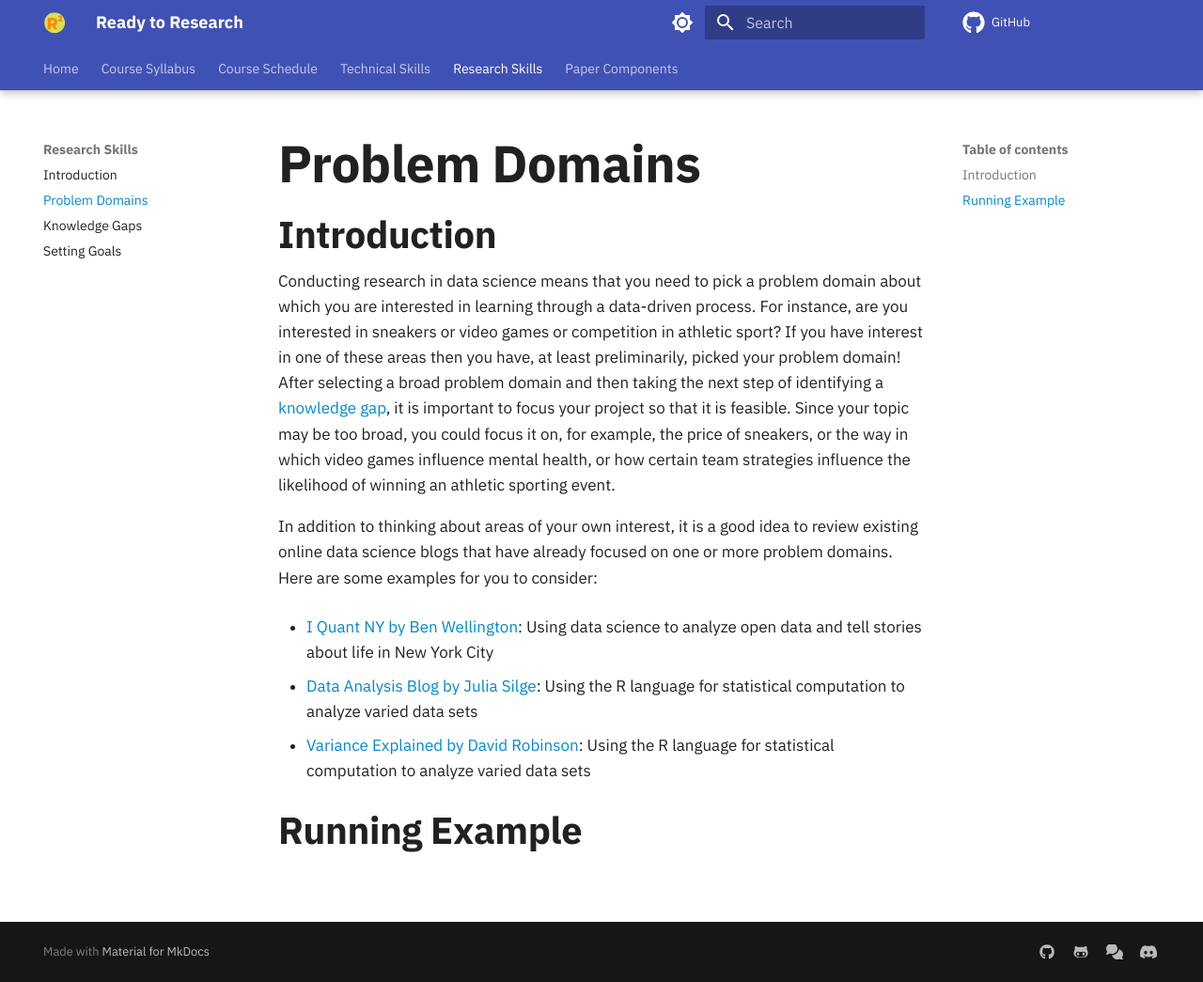
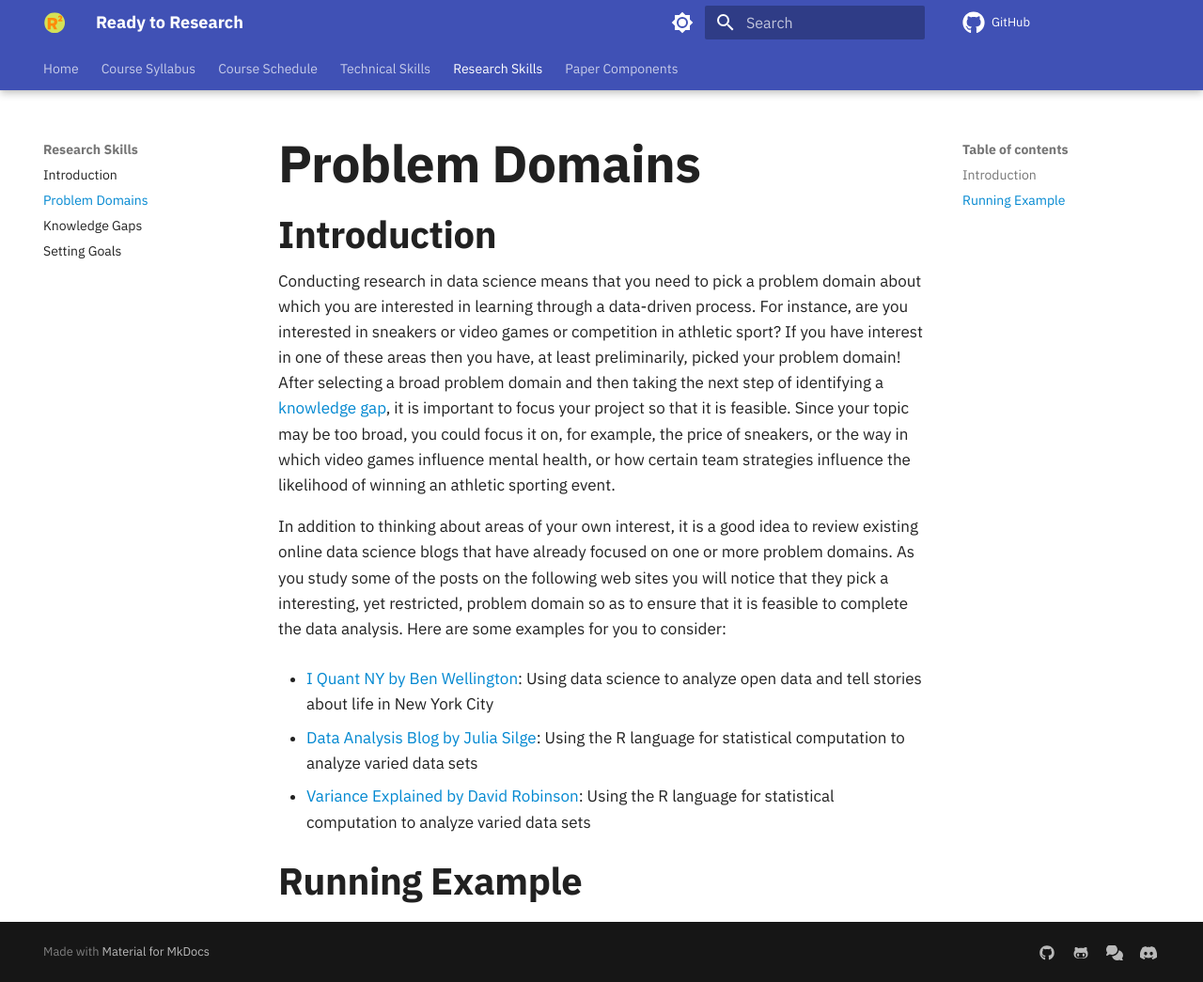
Before and after one commit to kaushal1014/research-paper-template-Athlete-Injuries, an MkDocs documentation site: the page built from docs/research-skills/problem-domains.md, in a window 1280 px wide and 1045 px high. Shown: the whole window at 94% size. Built offline with MkDocs 1.6.1 and Material for MkDocs 9.7.7, drawn with Linux system fonts in a browser that asks for light colours; comment, search, counter and statistics services are not loaded.

Commit message:
refactor: Add another sentence to problem-domains content.

```diff
--- a/docs/research-skills/problem-domains.md
+++ b/docs/research-skills/problem-domains.md
@@ -16,7 +16,10 @@ winning an athletic sporting event.
 
 In addition to thinking about areas of your own interest, it is a good idea to
 review existing online data science blogs that have already focused on one or
-more problem domains. Here are some examples for you to consider:
+more problem domains. As you study some of the posts on the following web sites
+you will notice that they pick a interesting, yet restricted, problem domain so
+as to ensure that it is feasible to complete the data analysis. Here are some
+examples for you to consider:
 
 - [I Quant NY by Ben Wellington](https://iquantny.tumblr.com/): Using data
   science to analyze open data and tell stories about life in New York City
```
